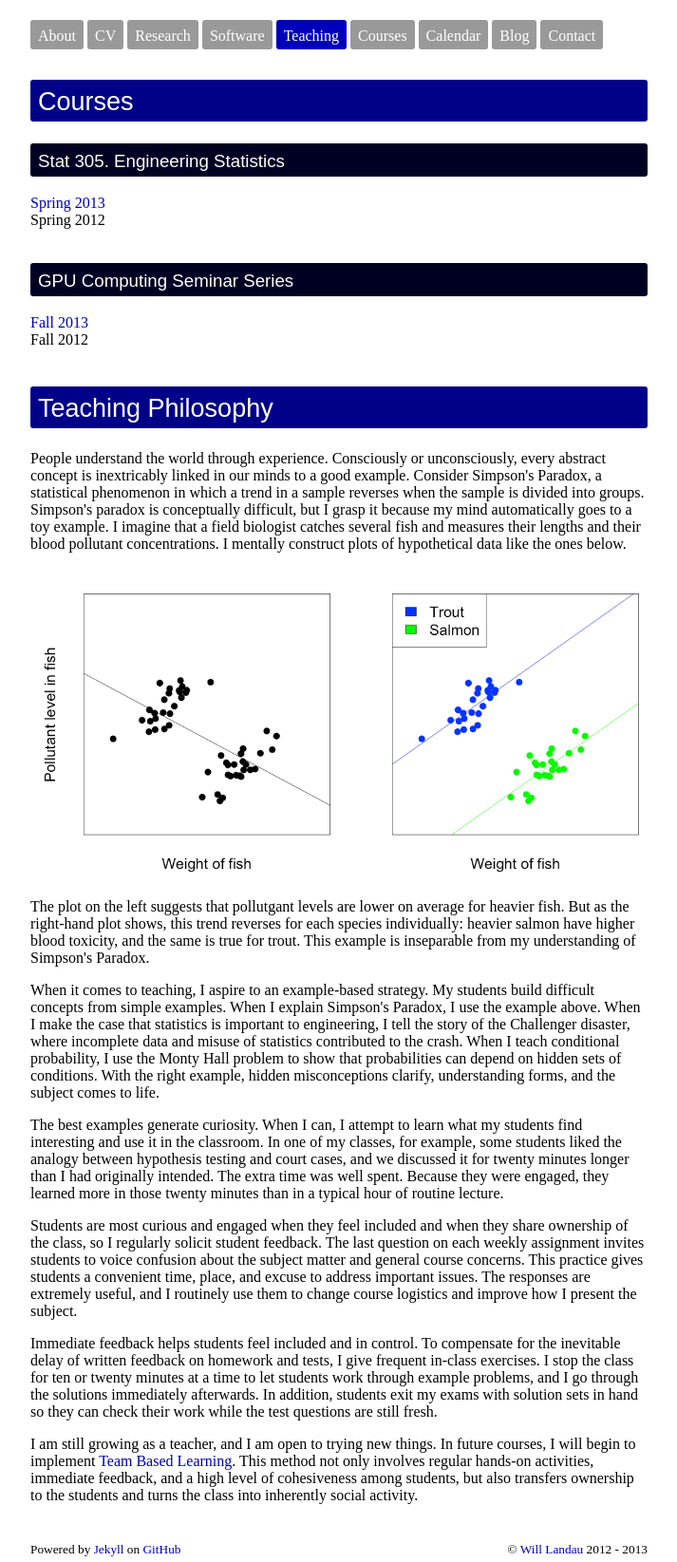
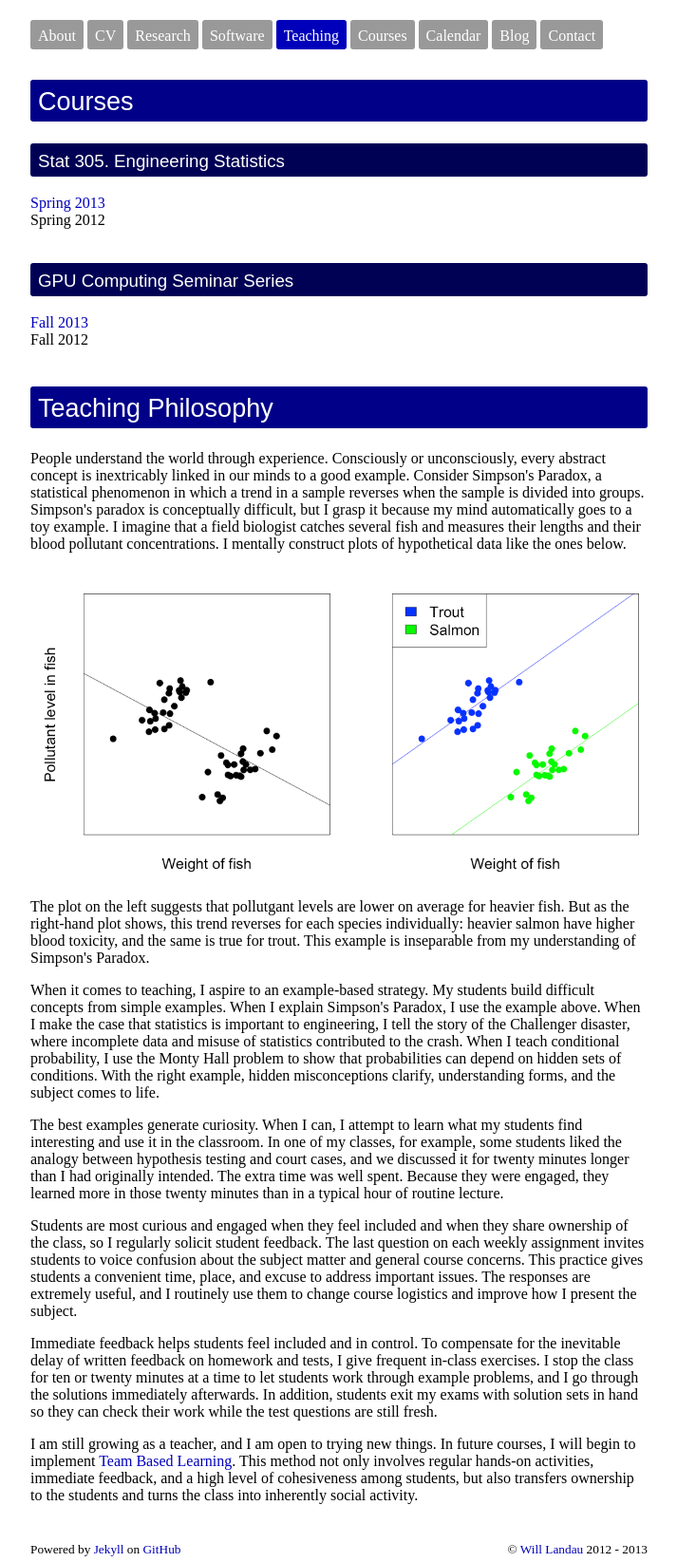
Before and after one commit to wlandau/wlandau.github.io, a Jekyll site: the page built from teaching.html, in a window 1280 px wide. Shown: the whole page at 95% size, without its empty margins (303-1016 px from the left). Built offline with Jekyll 4.4.1, drawn with Linux system fonts in a browser that asks for light colours; nearby versions of some CDN libraries.

Commit message:
playing with headings

```diff
--- a/css/wml-custom.css
+++ b/css/wml-custom.css
@@ -28,11 +28,11 @@ h2{
 }
 
 h3{
-  background: #000055;
+  background: #000066;
 }
 
 h3{
-  background: #000022;
+  background: #000055;
 }
 
 iframe.video{
```
